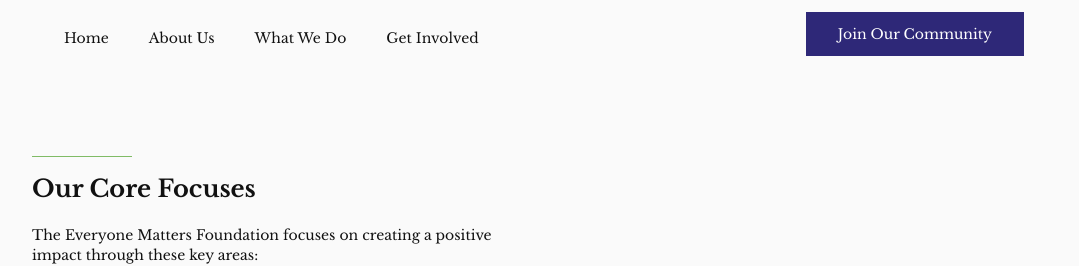
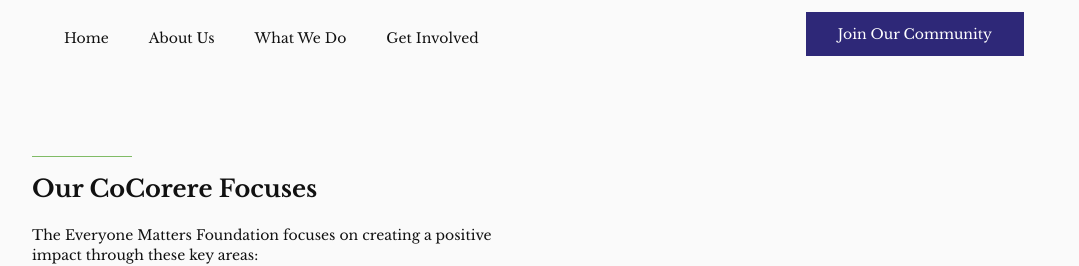
Before and after one commit to terejoe/everyone_matters, a Next.js app: page /home/focus in a window 1280 px wide. Shown: the top 266 px of the page, without its empty margins (96-1175 px from the left). Built offline with nearby package versions, Linux system fonts and the light colour scheme.

Commit message:
Changed name of Focus page to CoreFocus

```diff
--- a/src/app/home/focus/page.jsx
+++ b/src/app/home/focus/page.jsx
@@ -6,13 +6,13 @@
 import IconFive from '../../../../public/icon_e.svg'
 import IconSix from '../../../../public/icon_f.svg'
 
-const Focus = () => {
+const CoreFocus = () => {
   return (
     <div className='flex justify-center'>
         <div className="bg-[#FAFAFA] md:px-32 md:py-20 p-6 text-[#111111]">
             <div className="mb-8">
                 <hr className="border-[#80BB66] mb-3 border-t w-[100px]" />
-                <h1 className="text-2xl font-bold mt-4"> Our Core Focuses </h1>
+                <h1 className="text-2xl font-bold mt-4"> Our CoCorere Focuses </h1>
                 <p className='text-sm mt-5 max-w-[470px]'>The Everyone Matters Foundation focuses on creating a positive impact through these key areas:</p>
             </div>
 
@@ -51,4 +51,4 @@
   )
 }
 
-export default Focus
+export default CoreFocus
--- a/src/app/home/page.jsx
+++ b/src/app/home/page.jsx
@@ -1,4 +1,5 @@
 import Creating from "./creating/page";
+import CoreFocus from "./focus/page";
 import Footer from "./footer/page";
 import Hero from "./hero/page";
 import Involved from "./involved/page";
@@ -11,7 +12,7 @@
       <Hero/>
       <Creating/>
       <Reports/>
-      <Focus/>
+      <CoreFocus/>
       <Involved/>
       <Footer/>
     </div>
--- a/src/app/page.js
+++ b/src/app/page.js
@@ -1,6 +1,6 @@
 
 import Creating from "./home/creating/page";
-import Focus from "./home/focus/page";
+import CoreFocus from "./home/focus/page";
 import Footer from "./home/footer/page";
 import Hero from "./home/hero/page";
 import Involved from "./home/involved/page";
@@ -12,7 +12,7 @@
       <Hero/>
       <Creating/>
       <Reports/>
-      <Focus/>
+      <CoreFocus/>
       <Involved/>
       <Footer/>
     </div>
```
